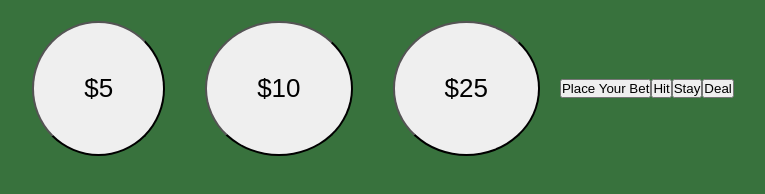
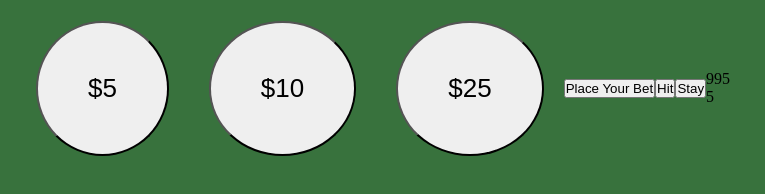
Before and after one commit to SteveKeenan/project-zero, a plain HTML site: page index.html in a window 1280 px wide. Both pictures are taken after a click on the button "$5". Shown: the part 312-506 px from the top of the page, 267-1032 px from the left. Drawn offline with nearby package versions, Linux system fonts and the light colour scheme.

Commit message:
Betting totals working

```diff
--- a/index.html
+++ b/index.html
@@ -22,10 +22,14 @@
     <button id="placeBet">Place Your Bet</button>
     <button id="hit">Hit</button>
     <button id="stay">Stay</button>
-    <button id="deal">Deal</button>
 
     <div id=cpuHand></div>
     <div id=playerHand></div>
+    <div id=myMoney>
+        <section id="chips"></section>
+        <section id="bet"></section>
+    </div>
+
 
 </body>
 </html>
--- a/scripts/app2.js
+++ b/scripts/app2.js
@@ -35,16 +35,20 @@ class Deck {
 const playingDeck = new (Deck); //creates a new deck based on the created class
 console.log(playingDeck.cards); //logs the newly created deck of cards (playingDeck) and the cards array
 // Game Play
+const $betting = $('#bet');
+const $myMoney = $('#chips');
 
-    // Establish Players
-    // const player =
-    // const cpu =
+
 let bet = 0;
+$betting.text(bet);
 let chips = 1000;
+$myMoney.text(chips);
 
 $('#fiveDollar').on('click', function(event){
     bet+=5;
     chips-=5;
+    $betting.text(bet);
+    $myMoney.text(chips);
     console.log(bet);
     console.log(chips);
     })
@@ -52,6 +56,8 @@ $('#fiveDollar').on('click', function(event){
 $('#tenDollar').on('click', function(event){
     bet+=10;
     chips-=10;
+    $betting.text(bet);
+    $myMoney.text(chips);
     console.log(bet);
     console.log(chips);
     })
@@ -59,6 +65,8 @@ $('#tenDollar').on('click', function(event){
 $('#twentyFiveDollar').on('click', function(event){
     bet+=25;
     chips-=25;
+    $betting.text(bet);
+    $myMoney.text(chips);
     console.log(bet);
     console.log(chips);
     })
```
